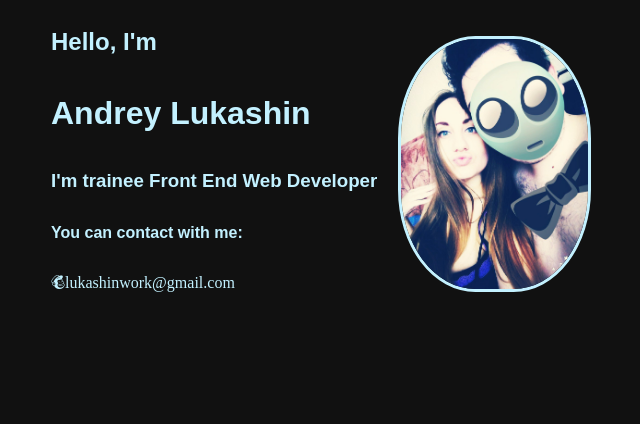
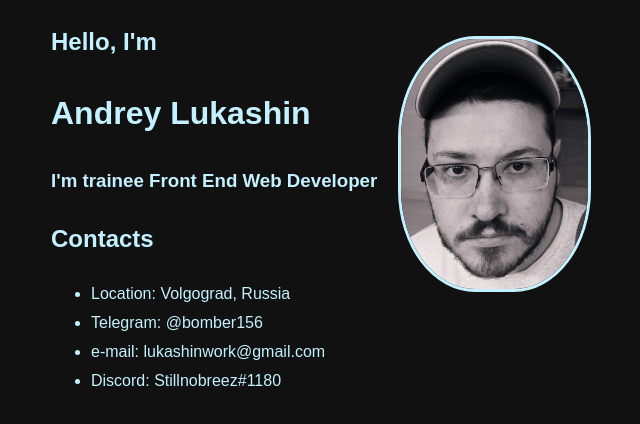
Before and after one commit to bomber156/rsschool-cv, a plain HTML site: page index.html in a window 1280 px wide. Shown: the whole page, without its empty margins (109-749 px from the left). Drawn offline with Linux system fonts and the light colour scheme.

Commit message:
feat: add contacts and styled

```diff
--- a/assets/css/style.css
+++ b/assets/css/style.css
@@ -9,6 +9,15 @@ body {
     background: #111;
 }
 
+a {
+    color: #c3f1ff;
+    text-decoration: none;
+}
+
+a:hover {
+    color: #c73b10;
+}
+
 .photo {
     height: 250px;
     border: 3px solid #c3f1ff;
@@ -18,3 +27,8 @@ body {
     left: -380px;
     float: right;
 }
+
+.title {
+    font-weight: 700;
+    color: #99e7ff;
+}
--- a/index.html
+++ b/index.html
@@ -19,11 +19,27 @@
         <h1>Andrey Lukashin</h1>
         <h3>I'm trainee Front End Web Developer</h3>
         <figure class="photo_img">
-            <img src="/assets/img/photo_img.jpg" alt="This is my photo with my wife, but u can't see it" class="photo">
+            <img src="/assets/img/photo_img.jpeg" alt="This is my photo, but u can't see it" class="photo">
         </figure>
-        <section class="contact_info">
-            <h4>You can contact with me:</h4>
-            <i class="fab fa-mailchimp">lukashinwork@gmail.com</i>
+        <section class="contact-info">
+            <h2 class="contacts-title">Contacts</h2>
+            <ul class="contacts-list">
+                <li class="contacts-item">
+                    <span class="tit">Location:</span> <a href="https://goo.gl/maps/F7z2AHB89EwLMBJa6">Volgograd, Russia</a>
+                </li>
+                <li class="contacts-item">
+                    <span class="tit">Telegram:</span>
+                    <a href="https://t.me/bomber156">@bomber156</a>
+                </li>
+                <li class="mail_link">
+                    <span class="tit">e-mail:</span>
+                    <a href="mailto:lukashinwork@gmail.com"> lukashinwork@gmail.com</a>
+                </li>
+                <li class="contacts-item">
+                    <span class="tit">Discord:</span> Stillnobreez#1180
+                </li>
+
+            </ul>
         </section>
     </header>
 </body>
```
Also changed, not shown: assets/img/photo_img.jpeg (added), assets/img/photo_img.jpg (deleted).
